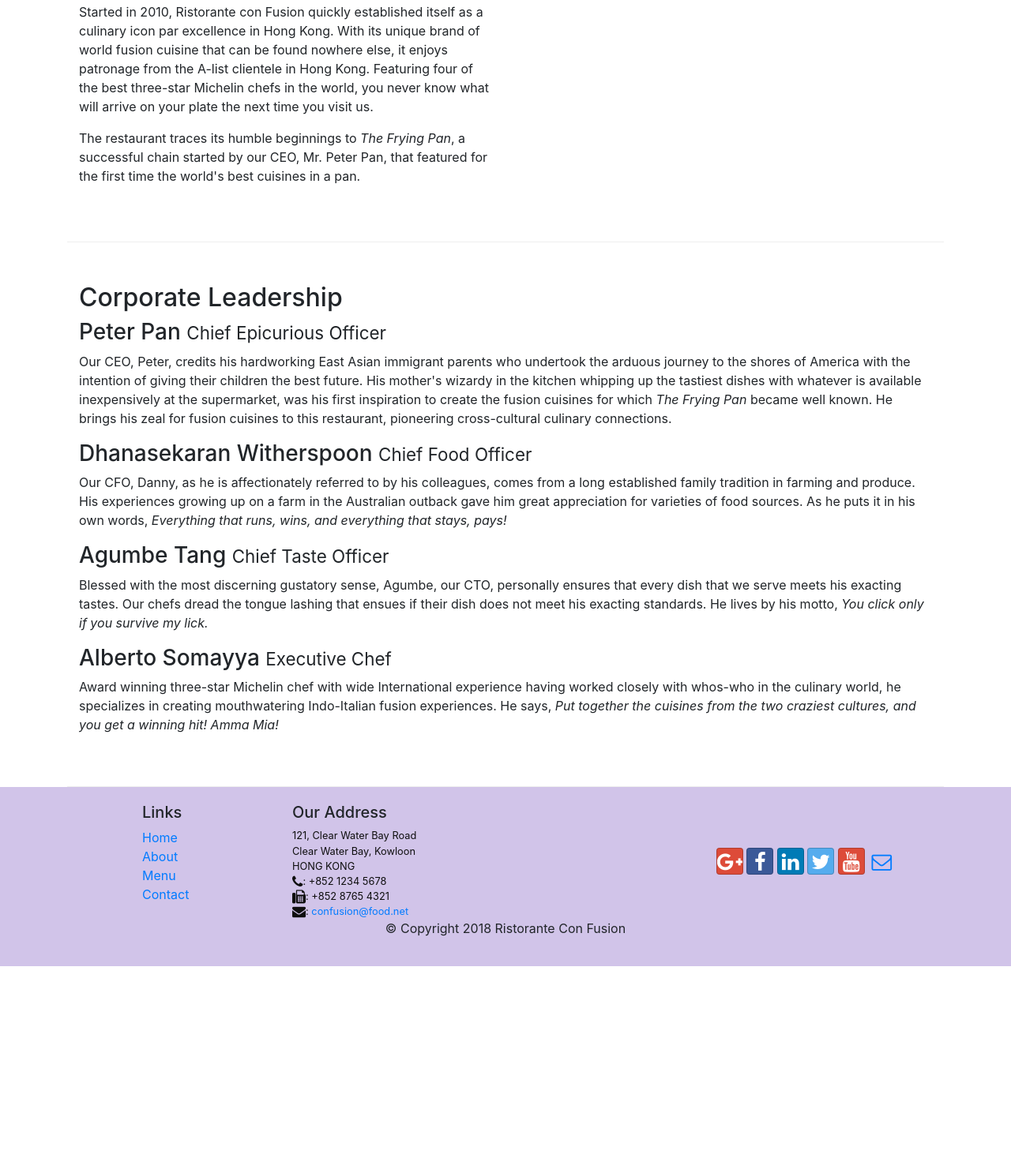
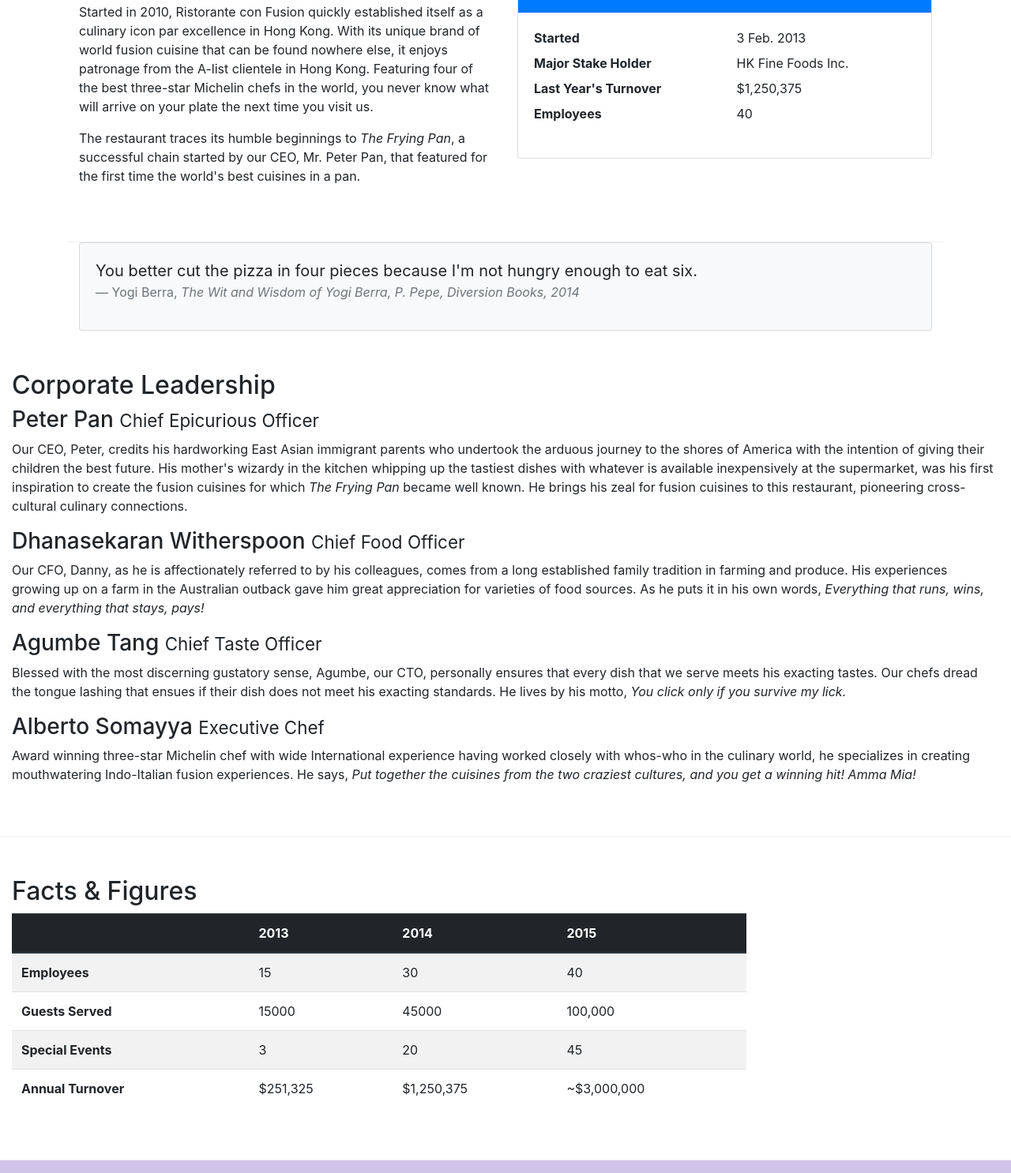
Before and after one commit to Sudeesh076/restaurants-bootstrap, a website: page aboutus.html in a window 1280 px wide. Shown: the part 534-2020 px from the top of the page at 79% size. Before the commit the page ends 1758 px from the top, so only its background shows below. Drawn offline with nearby package versions, Linux system fonts and the light colour scheme.

Commit message:
Tables and Cards

```diff
--- a/aboutus.html
+++ b/aboutus.html
@@ -67,8 +67,36 @@
                 <p>Started in 2010, Ristorante con Fusion quickly established itself as a culinary icon par excellence in Hong Kong. With its unique brand of world fusion cuisine that can be found nowhere else, it enjoys patronage from the A-list clientele in Hong Kong.  Featuring four of the best three-star Michelin chefs in the world, you never know what will arrive on your plate the next time you visit us.</p>
                 <p>The restaurant traces its humble beginnings to <em>The Frying Pan</em>, a successful chain started by our CEO, Mr. Peter Pan, that featured for the first time the world's best cuisines in a pan.</p>
             </div>
+            <div class="col-12 col-sm-6">
+                <div class="card">
+                    <h3 class="card-header bg-primary text-white">Facts At a Glance</h3>
+                    <div class="card-body">
+                        <dl class="row">
+                            <dt class="col-6">Started</dt>
+                            <dd class="col-6">3 Feb. 2013</dd>
+                            <dt class="col-6">Major Stake Holder</dt>
+                            <dd class="col-6">HK Fine Foods Inc.</dd>
+                            <dt class="col-6">Last Year's Turnover</dt>
+                            <dd class="col-6">$1,250,375</dd>
+                            <dt class="col-6">Employees</dt>
+                            <dd class="col-6">40</dd>
+                        </dl>
+                    </div>
+                </div>
             </div>
-            <div class ="col col-sm  col-md">
+            </div>
+            <div class="col-12">
+                <div class="card card-body bg-light">
+                    <blockquote class="blockquote">
+                        <p class="mb-0">You better cut the pizza in four pieces because
+                            I'm not hungry enough to eat six.</p>
+                        <footer class="blockquote-footer">Yogi Berra,
+                            <cite title="Source Title">The Wit and Wisdom of Yogi Berra,
+                            P. Pepe, Diversion Books, 2014</cite>
+                        </footer>
+                    </blockquote>
+                </div>
+            </div>
             </div>
 
 
@@ -86,6 +114,51 @@
                 <div class="d-none d-sm-block"><p>Award winning three-star Michelin chef with wide International experience having worked closely with whos-who in the culinary world, he specializes in creating mouthwatering Indo-Italian fusion experiences. He says, <em>Put together the cuisines from the two craziest cultures, and you get a winning hit! Amma Mia!</em></p></div>
             </div>
        </div>
+       <div class="row row-content">
+        <div class="col-12 col-sm-9">
+            <h2>Facts &amp; Figures</h2>
+
+                <div class="table-responsive">
+                <table class="table table-striped">
+                    <thead class="thead-dark">
+                        <tr>
+                            <th>&nbsp;</th>
+                            <th>2013</th>
+                            <th>2014</th>
+                            <th>2015</th>
+                        </tr>
+                    </thead>
+                    <tbody>
+                        <tr>
+                            <th>Employees</th>
+                            <td>15</td>
+                            <td>30</td>
+                            <td>40</td>
+                        </tr>
+                        <tr>
+                            <th>Guests Served</th>
+                            <td>15000</td>
+                            <td>45000</td>
+                            <td>100,000</td>
+                        </tr>
+                        <tr>
+                            <th>Special Events</th>
+                            <td>3</td>
+                            <td>20</td>
+                            <td>45</td>
+                        </tr>
+                        <tr>
+                            <th>Annual Turnover</th>
+                            <td>$251,325</td>
+                            <td>$1,250,375</td>
+                            <td>~$3,000,000</td>
+                        </tr>
+                    </tbody>
+                </table>
+            </div>
+        </div>
+       </div>
+
 
     </div>
 
```
